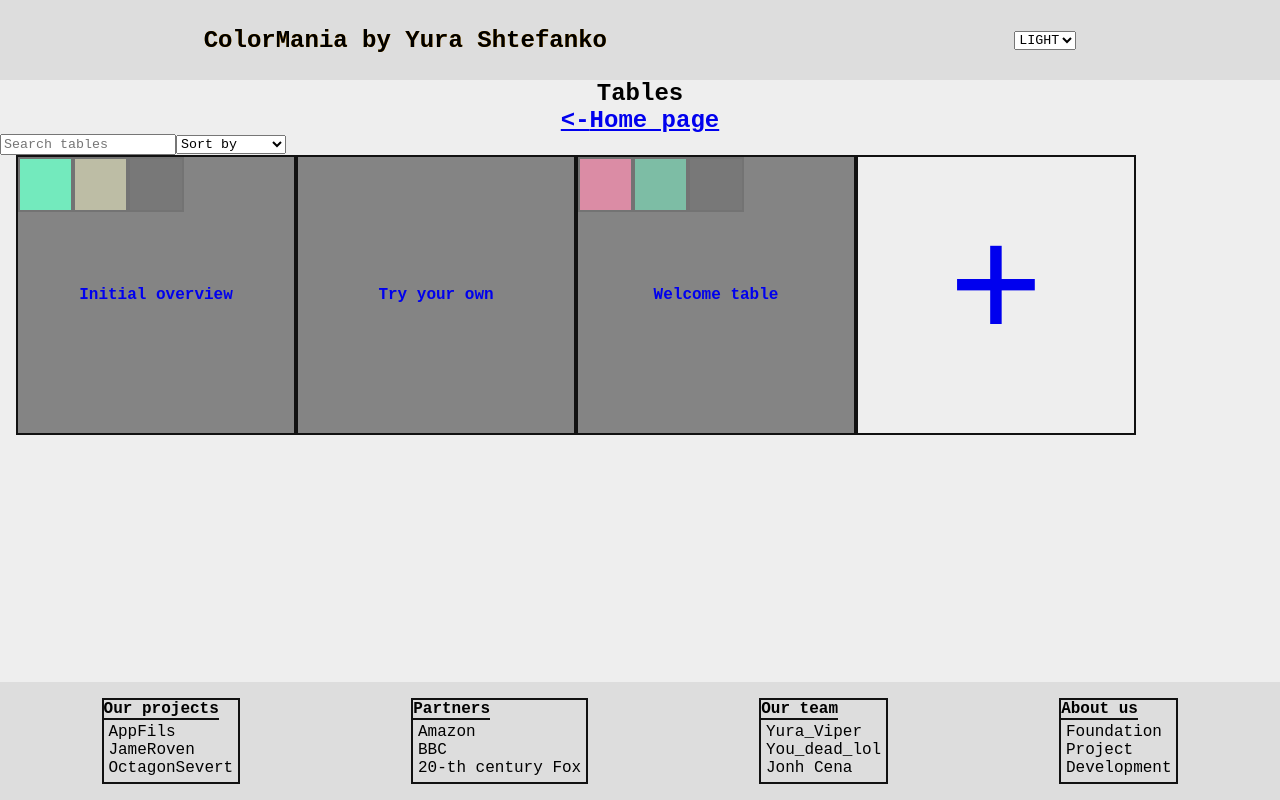
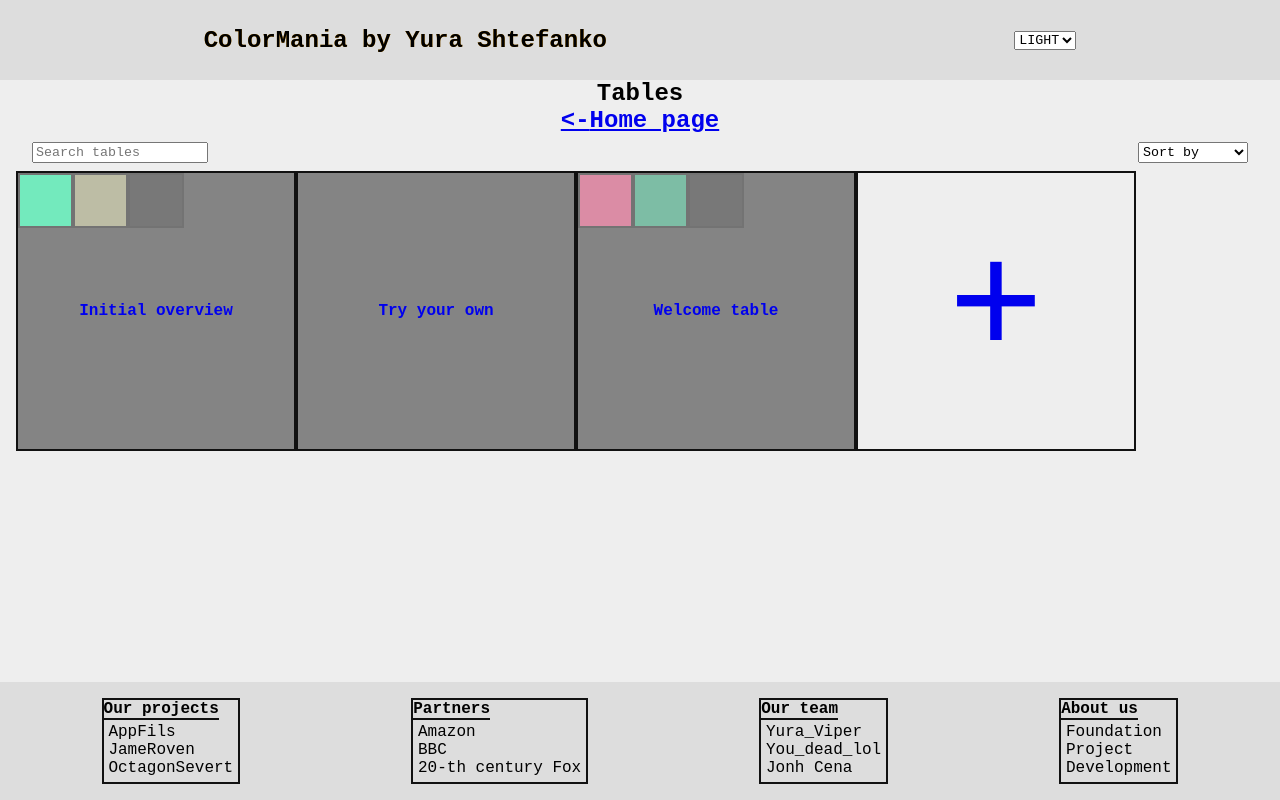
Before and after one commit to Viper-JSX/Colormania-React, a React (Create React App) app: page /tables in a window 1280 px wide. Built offline with nearby package versions, Linux system fonts and the light colour scheme.

Commit message:
TableSearch and SortBy wrapped by div for styling purposes: items aligned to ends on x-axis, added margin

```diff
--- a/src/components/Header/Filter_tools/Filter_tools.tsx
+++ b/src/components/Header/Filter_tools/Filter_tools.tsx
@@ -17,8 +17,10 @@ function FilterTools({ tablesSearchTerm, tablesSortCriteria, handleTablesSortCri
                 <Link to="/">{"<-"}Home page</Link>
             </b>
 
-            <TableSearch tablesSearchTerm={tablesSearchTerm} handleTablesSearch={handleTablesSearch} />
-            <SortBy tablesSortCriteria={tablesSortCriteria} handleTablesSortCriteriaChnage={handleTablesSortCriteriaChange} />
+            <div className={`tablesSearchAndFilter`}>
+                <TableSearch tablesSearchTerm={tablesSearchTerm} handleTablesSearch={handleTablesSearch} />
+                <SortBy tablesSortCriteria={tablesSortCriteria} handleTablesSortCriteriaChnage={handleTablesSortCriteriaChange} />
+            </div>
         </div>
     );
 }
--- a/src/css/App.css
+++ b/src/css/App.css
@@ -94,12 +94,13 @@ header .appTitle:hover{
 
 }
 
-.filterTools .sortBy{
-
+.filterTools .tablesSearchAndFilter{
+    display: flex;
+    justify-content: space-between;
 }
 
-.filterTools .filterTools{
-
+.filterTools .sortBy, .filterTools .tableSearch{
+    margin: 0.5rem 2rem 0.5rem 2rem;
 }
 
 
```
Also changed, not shown: src/typescript/types.tsx (+3 -8 lines).
